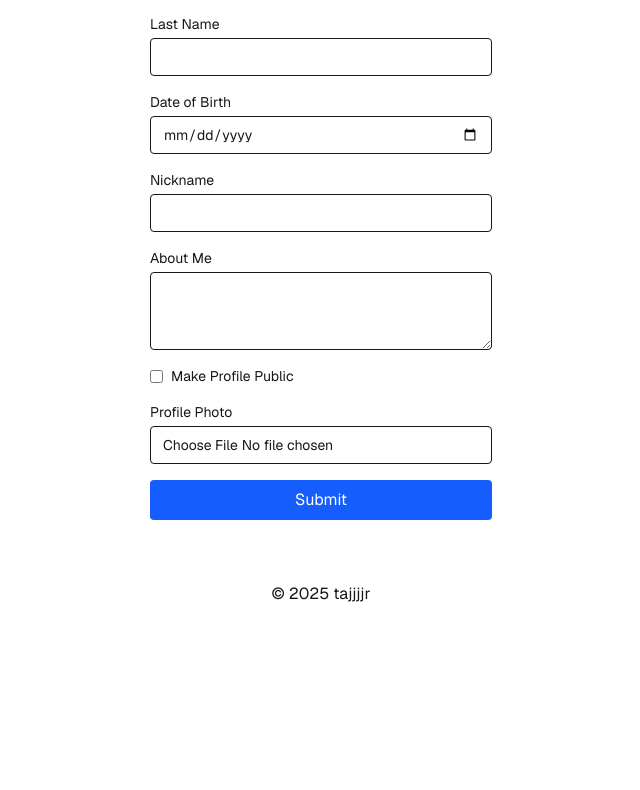
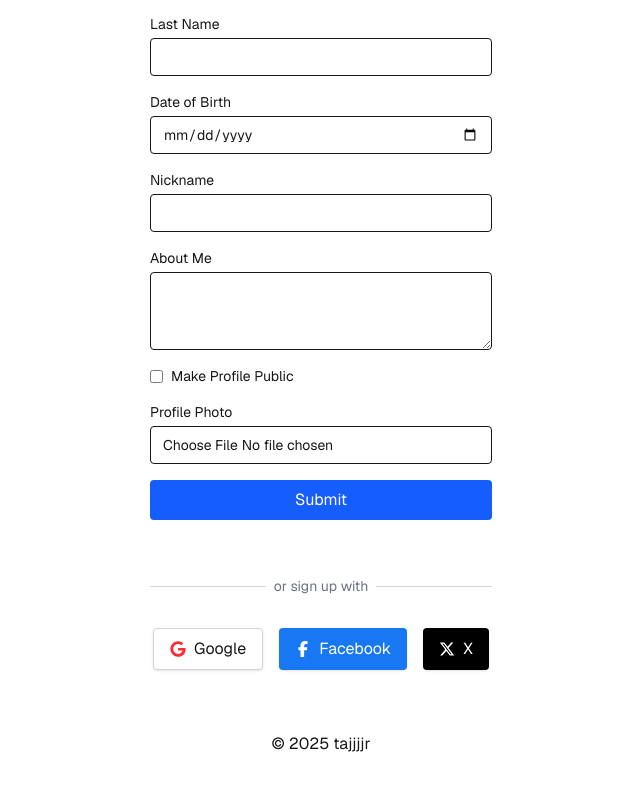
Before and after one commit to oduortoni/social-network, a Next.js app in the folder frontend/: page / in a window 1280 px wide. Shown: the part 448-1238 px from the top of the page, without its empty margins (319-959 px from the left). Before the commit the page ends 1132 px from the top, so only its background shows below. Built offline with nearby package versions, Linux system fonts and the light colour scheme; no server answers.

Commit message:
dummy login

```diff
--- a/frontend/src/app/page.js
+++ b/frontend/src/app/page.js
@@ -1,8 +1,7 @@
 "use client";
 
 import { useEffect, useState } from "react";
-
-
+import { FaGoogle, FaFacebookF, FaXTwitter } from 'react-icons/fa6'; // or 'react-icons/fa'
 
 const ContactForm = () => {
   const [formData, setFormData] = useState({
@@ -14,15 +13,23 @@ const ContactForm = () => {
     nickname: '',
     about_me: '',
     is_profile_public: false,
-    avatar: null // <-- for profile photo
+    avatar: null,
   });
 
   const handleChange = (e) => {
     const { name, value, type, checked, files } = e.target;
-    setFormData((prevData) => ({
-      ...prevData,
-      [name]: type === 'checkbox' ? checked : type === 'file' ? files[0] : value,
-    }));
+
+    if (type === 'file' && files.length > 0) {
+      setFormData((prevData) => ({
+        ...prevData,
+        [name]: files[0],
+      }));
+    } else {
+      setFormData((prevData) => ({
+        ...prevData,
+        [name]: type === 'checkbox' ? checked : value,
+      }));
+    }
   };
 
   const handleSubmit = async (e) => {
@@ -48,62 +55,107 @@ const ContactForm = () => {
     }
   };
 
+  const redirectToOAuth = (provider) => {
+    window.location.href = `http://localhost:9000/auth/${provider}`;
+  };
+
   return (
-    <main className="flex flex-col gap-[32px] row-start-2 items-center sm:items-start">
+    <main className="flex flex-col gap-8 row-start-2 items-center sm:items-start">
       <h1 className="text-2xl font-bold">User Registration</h1>
 
       <form onSubmit={handleSubmit} className="flex flex-col gap-4 w-full max-w-sm">
-        {/* Other fields */}
         <label className="flex flex-col text-sm">
           Email
-          <input type="email" name="email" value={formData.email}
-            onChange={handleChange} className="border rounded px-3 py-2 mt-1" required />
+          <input
+            type="email"
+            name="email"
+            value={formData.email}
+            onChange={handleChange}
+            className="border rounded px-3 py-2 mt-1"
+            required
+          />
         </label>
 
         <label className="flex flex-col text-sm">
           Password
-          <input type="password" name="password" value={formData.password}
-            onChange={handleChange} className="border rounded px-3 py-2 mt-1" required />
+          <input
+            type="password"
+            name="password"
+            value={formData.password}
+            onChange={handleChange}
+            className="border rounded px-3 py-2 mt-1"
+            required
+          />
         </label>
 
         <label className="flex flex-col text-sm">
           First Name
-          <input type="text" name="first_name" value={formData.first_name}
-            onChange={handleChange} className="border rounded px-3 py-2 mt-1" required />
+          <input
+            type="text"
+            name="first_name"
+            value={formData.first_name}
+            onChange={handleChange}
+            className="border rounded px-3 py-2 mt-1"
+            required
+          />
         </label>
 
         <label className="flex flex-col text-sm">
           Last Name
-          <input type="text" name="last_name" value={formData.last_name}
-            onChange={handleChange} className="border rounded px-3 py-2 mt-1" required />
+          <input
+            type="text"
+            name="last_name"
+            value={formData.last_name}
+            onChange={handleChange}
+            className="border rounded px-3 py-2 mt-1"
+            required
+          />
         </label>
 
         <label className="flex flex-col text-sm">
           Date of Birth
-          <input type="date" name="date_of_birth" value={formData.date_of_birth}
-            onChange={handleChange} className="border rounded px-3 py-2 mt-1" required />
+          <input
+            type="date"
+            name="date_of_birth"
+            value={formData.date_of_birth}
+            onChange={handleChange}
+            className="border rounded px-3 py-2 mt-1"
+            required
+          />
         </label>
 
         <label className="flex flex-col text-sm">
           Nickname
-          <input type="text" name="nickname" value={formData.nickname}
-            onChange={handleChange} className="border rounded px-3 py-2 mt-1" />
+          <input
+            type="text"
+            name="nickname"
+            value={formData.nickname}
+            onChange={handleChange}
+            className="border rounded px-3 py-2 mt-1"
+          />
         </label>
 
         <label className="flex flex-col text-sm">
           About Me
-          <textarea name="about_me" rows="3" value={formData.about_me}
-            onChange={handleChange} className="border rounded px-3 py-2 mt-1" />
+          <textarea
+            name="about_me"
+            rows="3"
+            value={formData.about_me}
+            onChange={handleChange}
+            className="border rounded px-3 py-2 mt-1"
+          />
         </label>
 
         <label className="flex items-center text-sm gap-2">
-          <input type="checkbox" name="is_profile_public"
+          <input
+            type="checkbox"
+            name="is_profile_public"
             checked={formData.is_profile_public}
-            onChange={handleChange} />
+            onChange={handleChange}
+          />
           Make Profile Public
         </label>
 
-        {/* 🔽 Profile Photo Upload */}
         <label className="flex flex-col text-sm">
           Profile Photo
           <input
@@ -115,14 +167,50 @@ const ContactForm = () => {
           />
         </label>
 
-        <button type="submit"
-          className="bg-blue-600 text-white px-4 py-2 rounded hover:bg-blue-700">
+        <button
+          type="submit"
+          className="bg-blue-600 text-white px-4 py-2 rounded hover:bg-blue-700"
+        >
           Submit
         </button>
       </form>
+
+      <div className="flex items-center gap-2 w-full max-w-sm mt-6">
+        <hr className="flex-grow border-gray-300" />
+        <span className="text-gray-500 text-sm">or sign up with</span>
+        <hr className="flex-grow border-gray-300" />
+      </div>
+
+      <div className="flex gap-4 w-full max-w-sm justify-center">
+        <button
+          onClick={() => redirectToOAuth("google/login")}
+          className="flex items-center gap-2 bg-white border border-gray-300 px-4 py-2 rounded hover:bg-gray-100 shadow-sm"
+        >
+          <FaGoogle className="text-red-500" />
+          Google
+        </button>
+
+        <button
+          onClick={() => redirectToOAuth("facebook")}
+          className="flex items-center gap-2 bg-[#1877f2] text-white px-4 py-2 rounded hover:bg-[#155dc3] shadow-sm"
+        >
+          <FaFacebookF />
+          Facebook
+        </button>
+
+        <button
+          onClick={() => redirectToOAuth("twitter")}
+          className="flex items-center gap-2 bg-black text-white px-4 py-2 rounded hover:bg-gray-900 shadow-sm"
+        >
+          <FaXTwitter />
+          X
+        </button>
+      </div>
     </main>
   );
 };
+
+
 
 
 export default function Home() {
```
